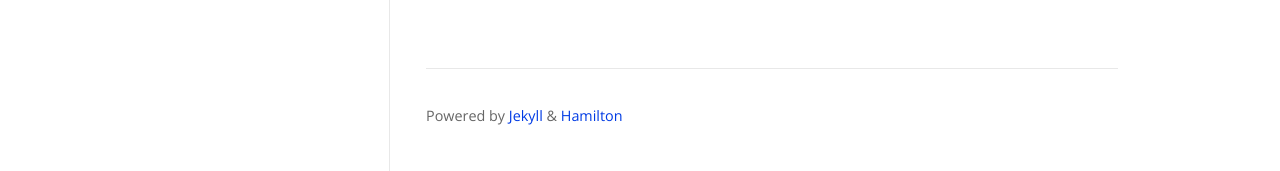
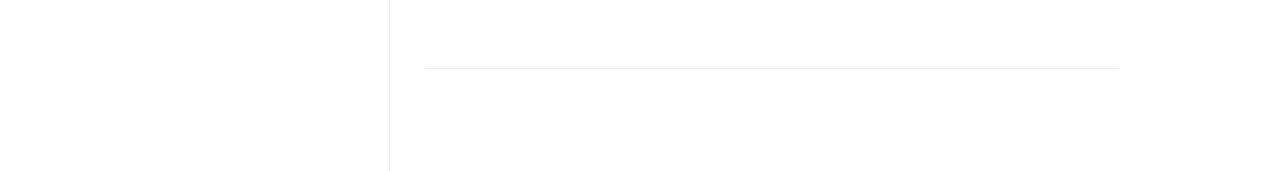
Before and after one commit to MooTo2002/MooTo2002.github.io, a Jekyll site: the page built from index.html, in a window 1280 px wide. Shown: the part 1373-1544 px from the top of the page. Built offline with Jekyll 4.4.1, drawn with Linux system fonts in a browser that asks for light colours; nearby versions of some CDN libraries; some web fonts are replaced; the list of posts is cut into pages by our own code.

Commit message:
Update footer.html

```diff
--- a/_includes/footer.html
+++ b/_includes/footer.html
@@ -1,22 +1,4 @@
 <div class="footer-col-wrapper">
-
-  <div class="footer-col">
-    <div class="copyright">
-      {% assign year_from = site.posts[-1].date | date: '%Y' %}
-      {% assign year_to   = site.time | date: '%Y' %}
-      {% if year_from == nil or year_from == year_to %}
-        {% assign year_string = year_from %}
-      {% else %}
-        {% assign year_string = year_from | append: '&nbsp;' | append: '-' | append: '&nbsp;' | append: year_to %}
-      {% endif %}
-      {% if site.author %}
-      {% endif %}
-    </div>
-    <p>
-      Powered by <a href="https://jekyllrb.com/">Jekyll</a> & <a href="https://github.com/ngzhio/jekyll-theme-hamilton">Hamilton</a>
-    </p>
-  </div>
-
   <div class="footer-col">
     <p>{{ site.description | escape }}</p>
   </div>
```
